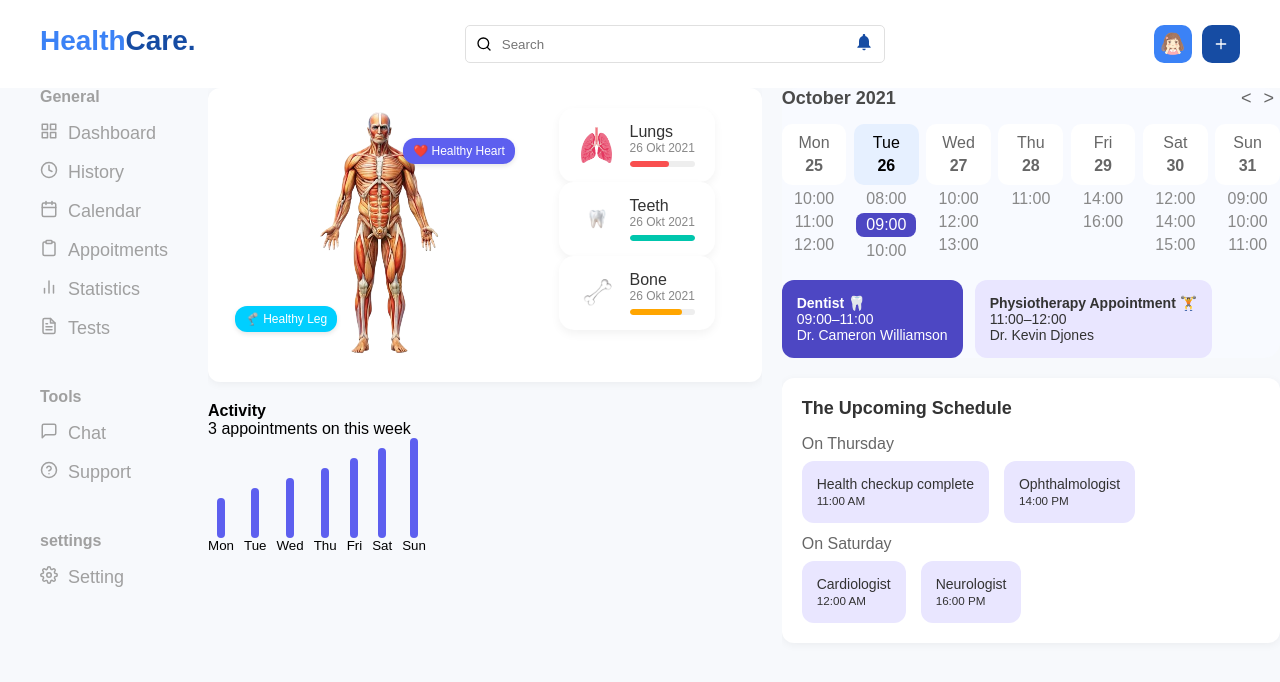
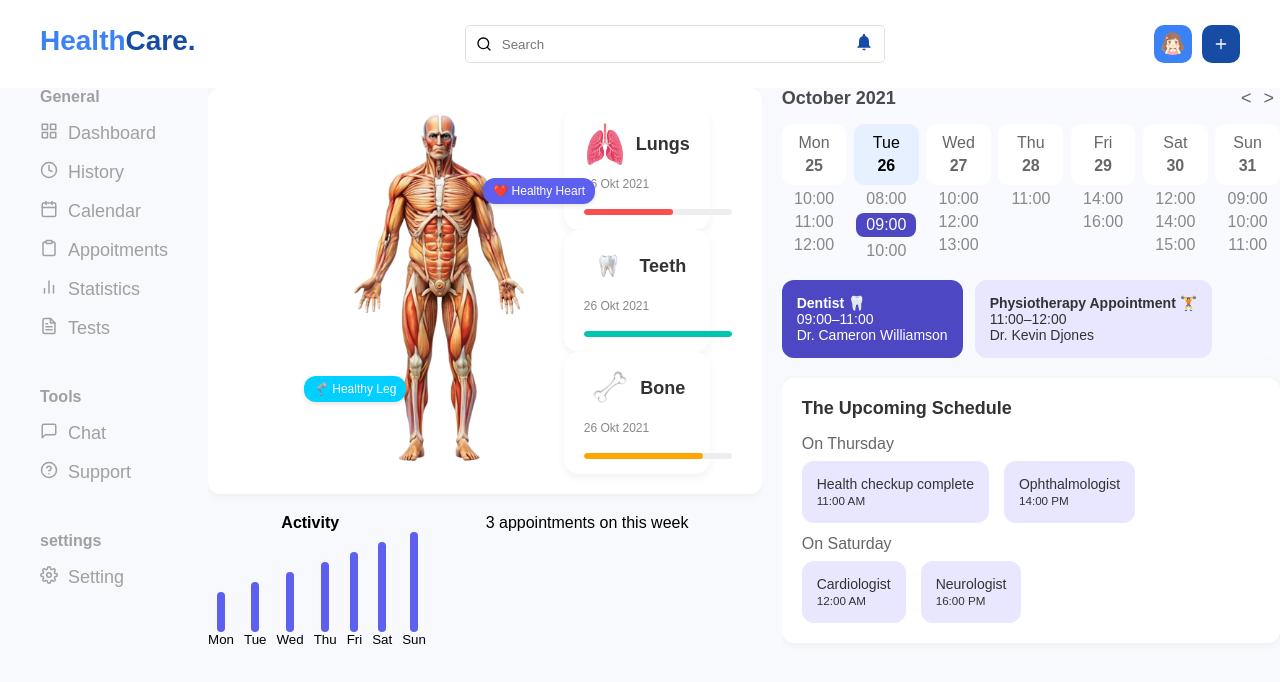
Before and after one commit to Dara18-bling/healthcare-dashboard, a React (Vite) app: page / in a window 1280 px wide. Shown: the top 682 px of the page. Built offline with nearby package versions, Linux system fonts and the light colour scheme.

Commit message:
update anatomy component

```diff
--- a/src/components/DashboardMainContent/ActivityFeed/ActivityFeed.css
+++ b/src/components/DashboardMainContent/ActivityFeed/ActivityFeed.css
@@ -1,3 +1,10 @@
+
+
+.activity-heading{
+  display: flex;
+  justify-content: space-around;
+}
+
 .bar-chart {
   display: flex;
   align-items: flex-end;
--- a/src/components/DashboardMainContent/ActivityFeed/ActivityFeed.jsx
+++ b/src/components/DashboardMainContent/ActivityFeed/ActivityFeed.jsx
@@ -4,8 +4,10 @@ import './ActivityFeed.css';
 const ActivityFeed = () => {
   return (
     <div className="activity-feed">
+    <div className='activity-heading'>
       <h4>Activity</h4>
       <p>3 appointments on this week</p>
+      </div>
       <div className="bar-chart">
         {['Mon', 'Tue', 'Wed', 'Thu', 'Fri', 'Sat', 'Sun'].map((day, i) => (
           <div key={day} className="bar-day">
--- a/src/components/DashboardMainContent/AnatomySection/AnatomySection.css
+++ b/src/components/DashboardMainContent/AnatomySection/AnatomySection.css
@@ -1,10 +1,10 @@
 .anatomy-container {
   position: relative;
-  width: 250px;
+  width: 240px;
 }
 
 .anatomy-img {
-  width: 100%;
+  width: 150%;
 }
 
 .indicator {
@@ -17,15 +17,15 @@
 }
 
 .heart {
-  top: 30px;
-  right: -10px;
+  top: 70px;
+  right: -95px;
   background-color: #5d5fef;
   color: white;
 }
 
 .leg {
-  bottom: 30px;
-  left: -20px;
+  bottom: 70px;
+  left: 44px;
   background-color: #00cfff;
   color: white;
 }
--- a/src/components/DashboardMainContent/DashboardMainContent/DashboardMainContent.css
+++ b/src/components/DashboardMainContent/DashboardMainContent/DashboardMainContent.css
@@ -3,7 +3,6 @@
   display: flex;
   height: calc(100vh - 60px);
   gap: 20px;
-
   box-sizing: border-box;
   width: 100%;
   overflow: hidden;
--- a/src/components/DashboardMainContent/DashboardMainContent/DashboardMainContent.jsx
+++ b/src/components/DashboardMainContent/DashboardMainContent/DashboardMainContent.jsx
@@ -10,7 +10,6 @@ const DashboardMainContent = () => {
   return (
     <div className="dashboard-main-content">
       <div className="dashboard-left">
-
         <DashboardOverview />
         <ActivityFeed />
       </div>
--- a/src/components/DashboardMainContent/HealthStatusCards/HealthStatusCards.css
+++ b/src/components/DashboardMainContent/HealthStatusCards/HealthStatusCards.css
@@ -9,8 +9,8 @@
 }
 
 .health-icon {
-  width: 36px;
-  height: 36px;
+  width: 42px;
+  height: 42px;
   object-fit: contain;
 }
 
@@ -19,12 +19,18 @@
   flex-direction: column;
   justify-content: center;
   flex: 1;
+  gap: 12px;
 }
-
+.health-icon-container{
+  display: flex;
+  align-items: center;
+  justify-content: center;
+  gap: 10px;
+}
 .health-info p {
   margin: 0;
-  font-size: 16px;
-  font-weight: 500;
+  font-size: 18px;
+  font-weight: 600;
   color: #333;
 }
 
@@ -36,7 +42,7 @@
 /* Progress bar */
 .health-bar {
   height: 6px;
-  width: 100%;
+  width: 140%;
   border-radius: 3px;
   background-color: #eee;
   margin-top: 6px;
--- a/src/components/DashboardMainContent/HealthStatusCards/HealthStatusCards.jsx
+++ b/src/components/DashboardMainContent/HealthStatusCards/HealthStatusCards.jsx
@@ -21,9 +21,11 @@ const HealthStatusCards = () => {
     <div className="health-cards">
       {data.map(({ label, date, status, fill }) => (
         <div key={label} className={`health-card ${status}`}>
+          <div className="health-info">
+          <div className='health-icon-container'>
           <img src={iconMap[label]} alt={label} className="health-icon" />
-          <div className="health-info">
             <p>{label}</p>
+            </div>
             <small>{date}</small>
             <div className="health-bar">
               <div
```
